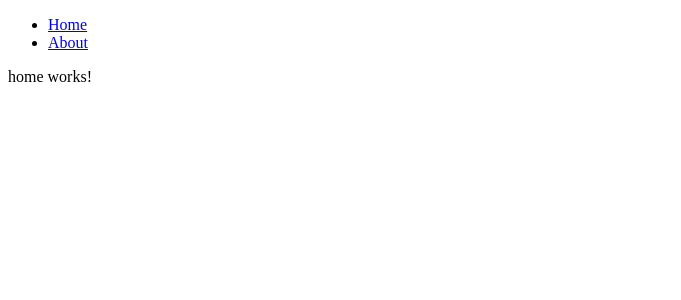
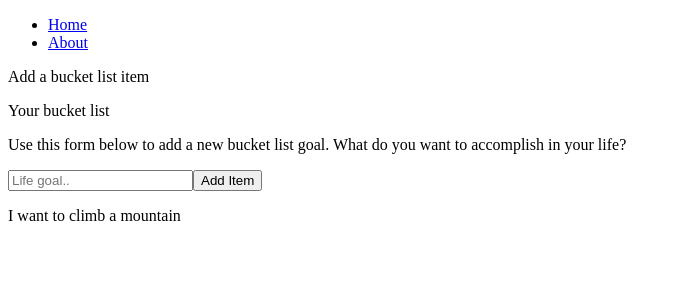
Before and after one commit to profoundhub/ng5-intro, an Angular app: page / in a window 1280 px wide. Shown: the top 300 px of the page, without its empty margins (0-681 px from the left). Built offline with nearby package versions, Linux system fonts and the light colour scheme.

Commit message:
up home.component.html
update home.component.html

```diff
--- a/src/app/home/home.component.html
+++ b/src/app/home/home.component.html
@@ -1,3 +1,23 @@
-<p>
-  home works!
-</p>
+<div class="container color-dark">
+  <div class="col">
+    <p>Add a bucket list item</p>
+  </div>
+  <div class="col">
+    <p>Your bucket list</p>
+  </div>
+</div>
+<div class="container color-light">
+  <div class="col">
+    <p class="sm">Use this form below to add a new bucket list goal. What do you want to accomplish in your life?</p>
+
+    <form>
+      <input type="text" class="txt" name="item" placeholder="Life goal..">
+      <input type="submit" class="btn" value="Add Item">
+    </form>
+  </div>
+  <div class="col">
+    <p class="life-container">
+      I want to climb a mountain
+    </p>
+  </div>
+</div>
```
